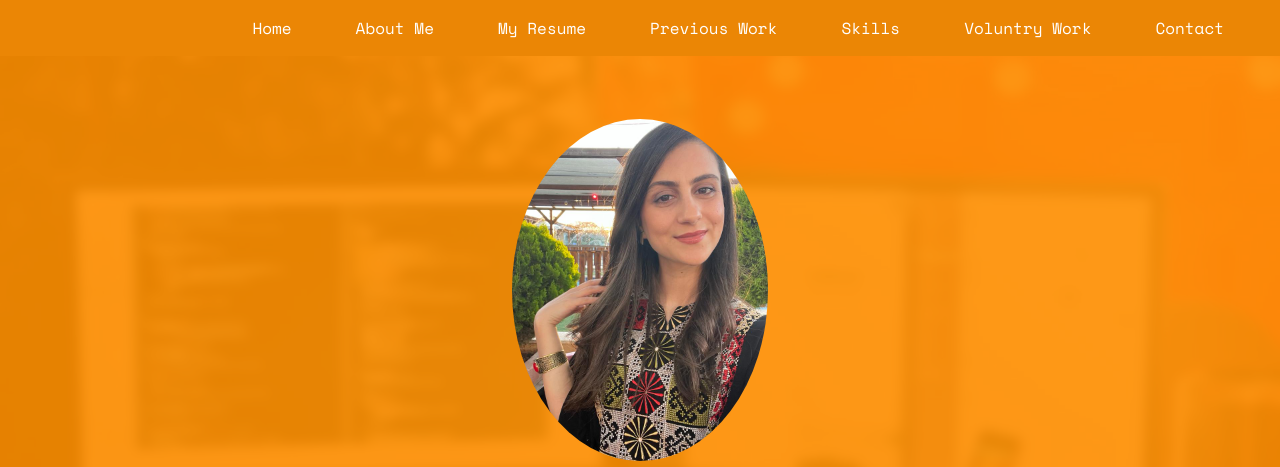
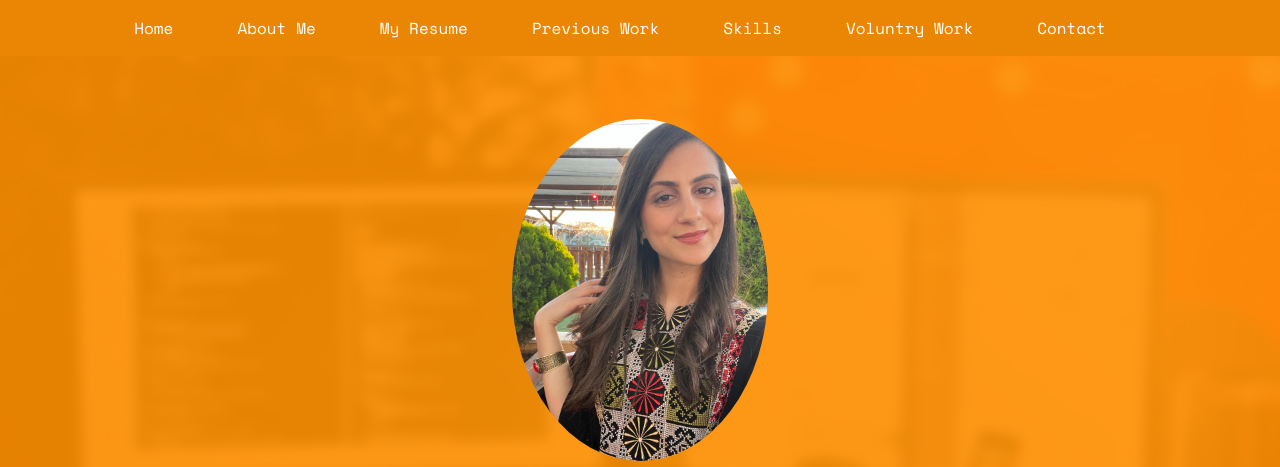
Before and after one commit to Amal95Salah/amal_portfolio, a plain HTML site: page index.html in a window 1280 px wide. Shown: the top 467 px of the page. Drawn offline with nearby package versions, Linux system fonts and the light colour scheme.

Commit message:
nav center fixed

```diff
--- a/index.html
+++ b/index.html
@@ -22,7 +22,7 @@
             <div class="bg-yellow w-full h-full flex flex-col justify-center items-center">
                 <img src="./images/Amal.jfif" alt="Amal Salah">
                 <div class="navbar ">
-                    <div class="sections flex justify-end bg-yellow text-white p-1">
+                    <div class="sections flex justify-center bg-yellow text-white p-1">
                         <a class="mr-10 p-3 hover:bg-white hover:text-black hover:rounded-3xl" href="#home">Home</a>
                         <a class="mr-10 p-3 hover:bg-white hover:text-black hover:rounded-3xl" href="#about-me">About
                             Me</a>
```
